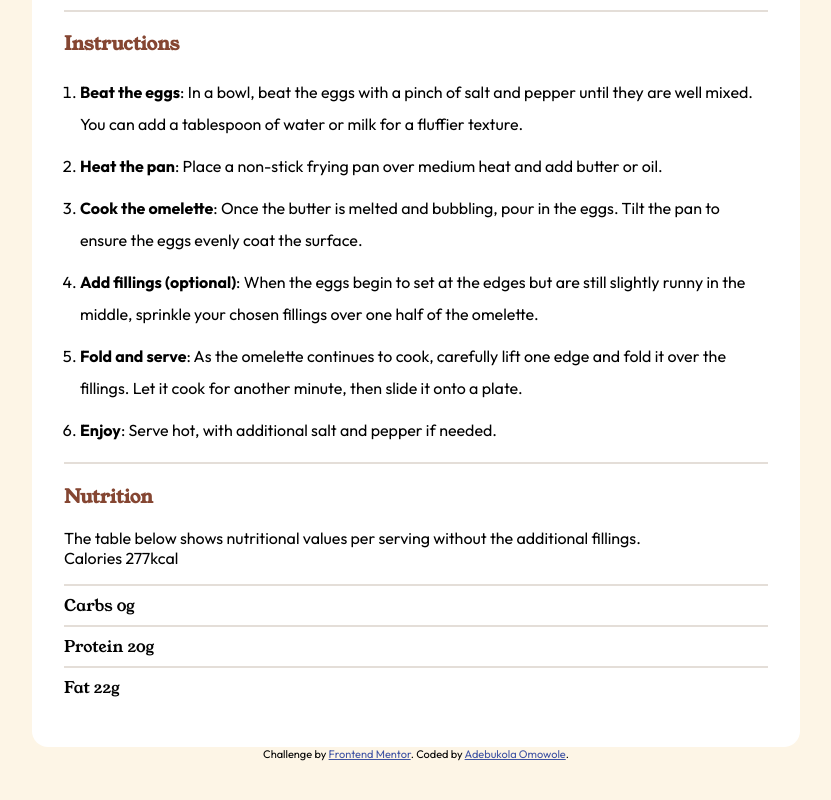
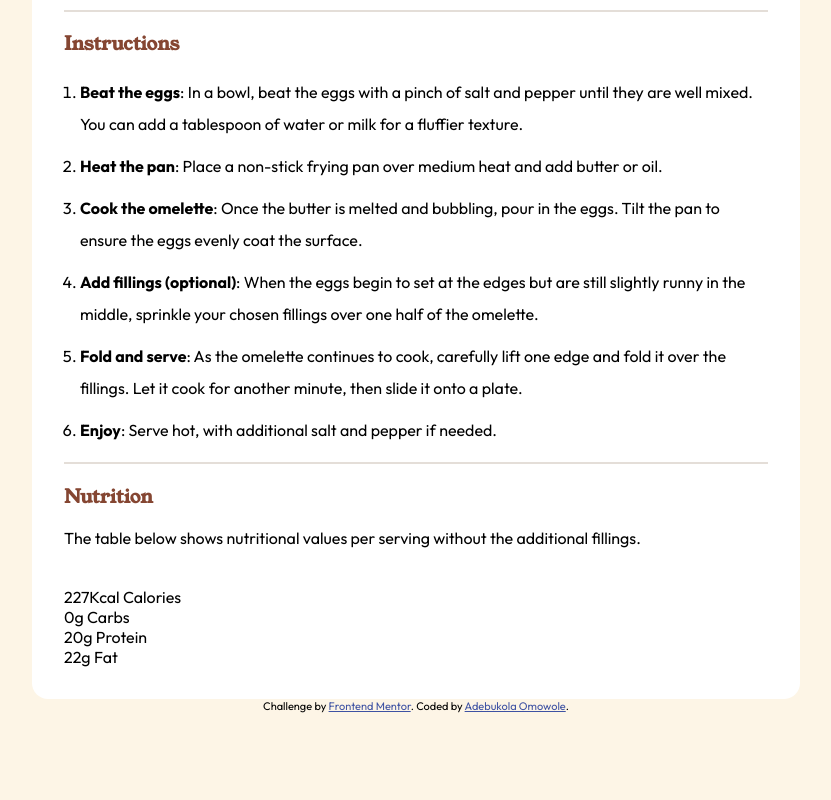
Before and after one commit to Adebukol/recipepage, a plain HTML site: page index.html in a window 1280 px wide. Shown: the part 680-1480 px from the top of the page, without its empty margins (224-1055 px from the left). Drawn offline with Linux system fonts and the light colour scheme.

Commit message:
nutrition section updated

```diff
--- a/index.html
+++ b/index.html
@@ -6,7 +6,7 @@
   <link rel="preconnect" href="https://fonts.googleapis.com">
   <link rel="preconnect" href="https://fonts.gstatic.com" crossorigin>
   <link href="https://fonts.googleapis.com/css2?family=Outfit:wght@100..900&family=Young+Serif&display=swap" rel="stylesheet">
-  <link rel="icon" type="image/png" sizes="32x32" href="./assets/images/favicon-32x32.png">
+  <link rel="icon" type="image/png" sizes="32x32" href="images/favicon-32x32.png">
   <link rel="stylesheet" href="style.css">
   <title>Frontend Mentor | Recipe page</title>
 
@@ -16,6 +16,7 @@
   <div class="box">
     <div class="container">
       <img src="images/image-omelette.jpeg" alt="">
+        <div class="inner-text">
           <h1>Simple Omelette Recipe</h1>
           <p class="text">An easy and quick dish, perfect for any meal. This classic omelette combines beaten eggs cooked
             to perfection, optionally filled with your choice of cheese, vegetables, or meats.
@@ -28,8 +29,9 @@
             <li><b>Cooking</b>: 5 minutes</li>
           </ul>
         </div>
+
           <h3>Ingredients</h3>
-      <ul>
+          <ul class="ingredients">
             <li>2-3 large eggs</li>
             <li>Salt, to taste</li>
             <li>Pepper, to taste</li>
@@ -52,20 +54,23 @@
           </ol>
           <hr>
           <h3>Nutrition</h3>
-      <p class="nutrition">The table below shows nutritional values per serving without the additional fillings.
+          <p class="nutrition">The table below shows nutritional values per serving without the additional fillings.</p>
           <br>
-      Calories
-      277kcal
-    <hr>
-      Carbs
-      0g
-    <hr>
-      Protein
-      20g
-    <hr>
-      Fat
-      22g
-    </p>
+          <div class="nutrition">
+            <div class="nutrition-item">
+                <span class="value">227Kcal</span> Calories
+            </div>
+            <div class="nutrition-item">
+                <span class="value">0g</span> Carbs
+            </div>
+            <div class="nutrition-item">
+                <span class="value">20g</span> Protein
+            </div>
+            <div class="nutrition-item">
+              <span class="value">22g</span> Fat
+          </div>
+        </div>
+      </div>
     </div>
   </div>
 
```
Lines whose indentation alone changed are shown as unchanged.
